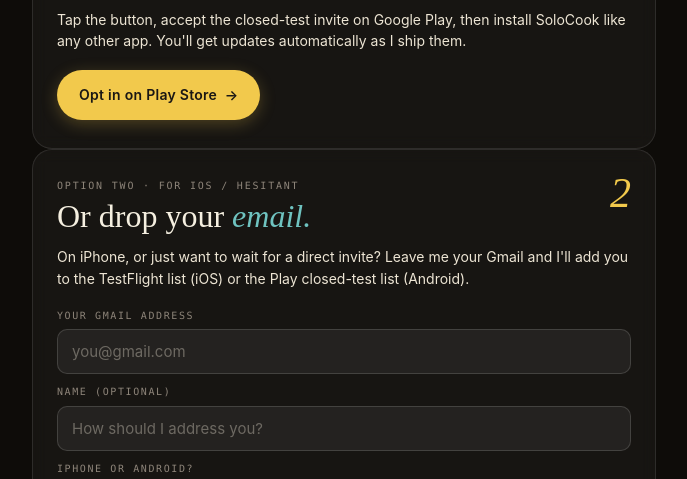
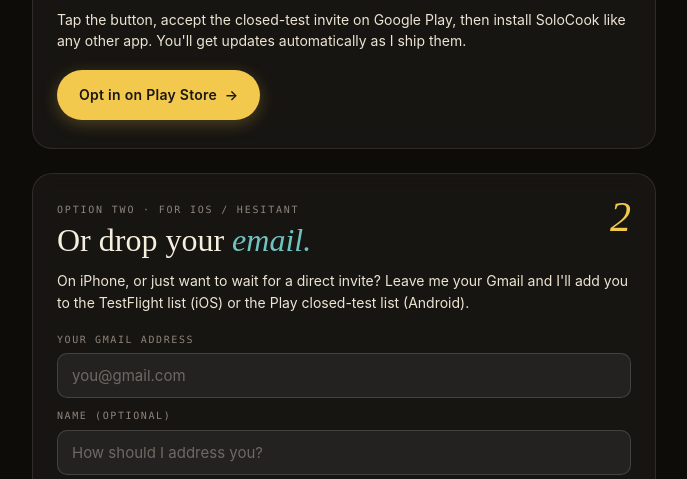
Before and after one commit to nishjaiswal/solocook-pages, a plain HTML site: page betatest.html in a window 1280 px wide. Shown: the part 625-1104 px from the top of the page, without its empty margins (296-983 px from the left). Drawn offline with Linux system fonts and the light colour scheme.

Commit message:
Add 24px spacing between the two beta option cards

```diff
--- a/betatest.html
+++ b/betatest.html
@@ -121,7 +121,11 @@
   /* ── Option cards ────────────────────────────────────── */
   section.options {
     padding: 36px 0 20px;
-    display: grid; gap: 18px;
+  }
+  /* Cards live inside `.wrap` — put the grid here so gap actually applies. */
+  section.options .wrap {
+    display: grid;
+    gap: 24px;
   }
   .card {
     position: relative;
```
